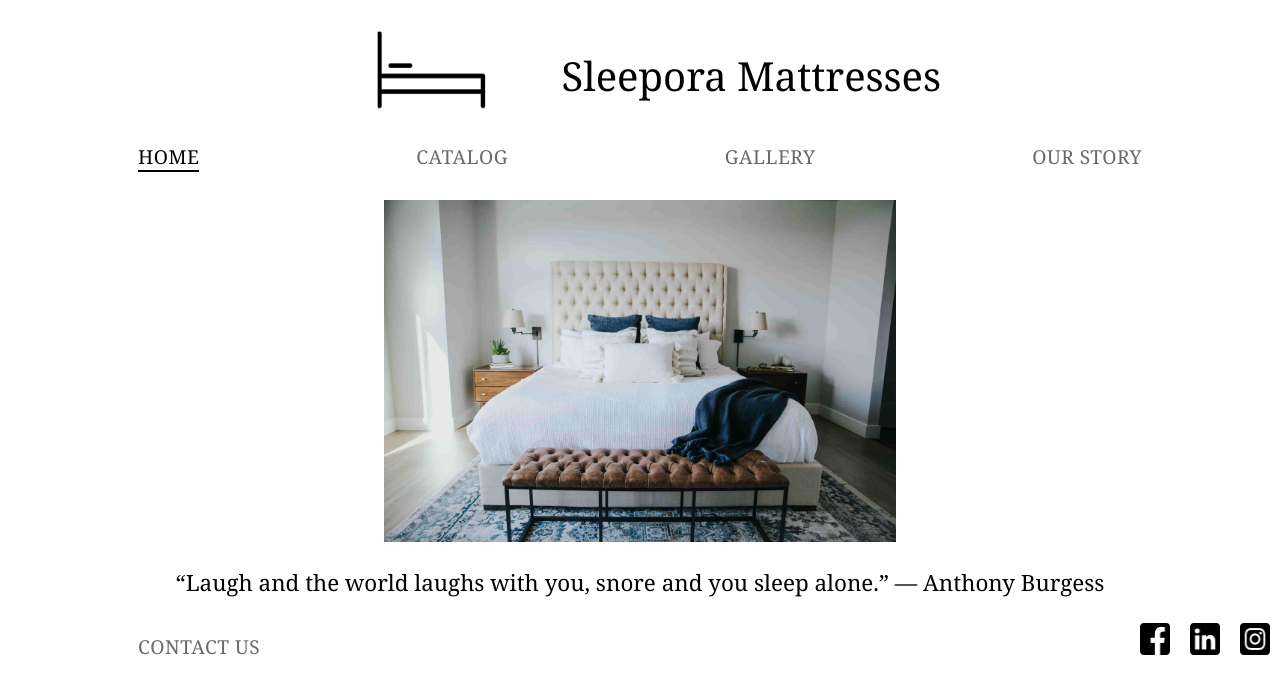
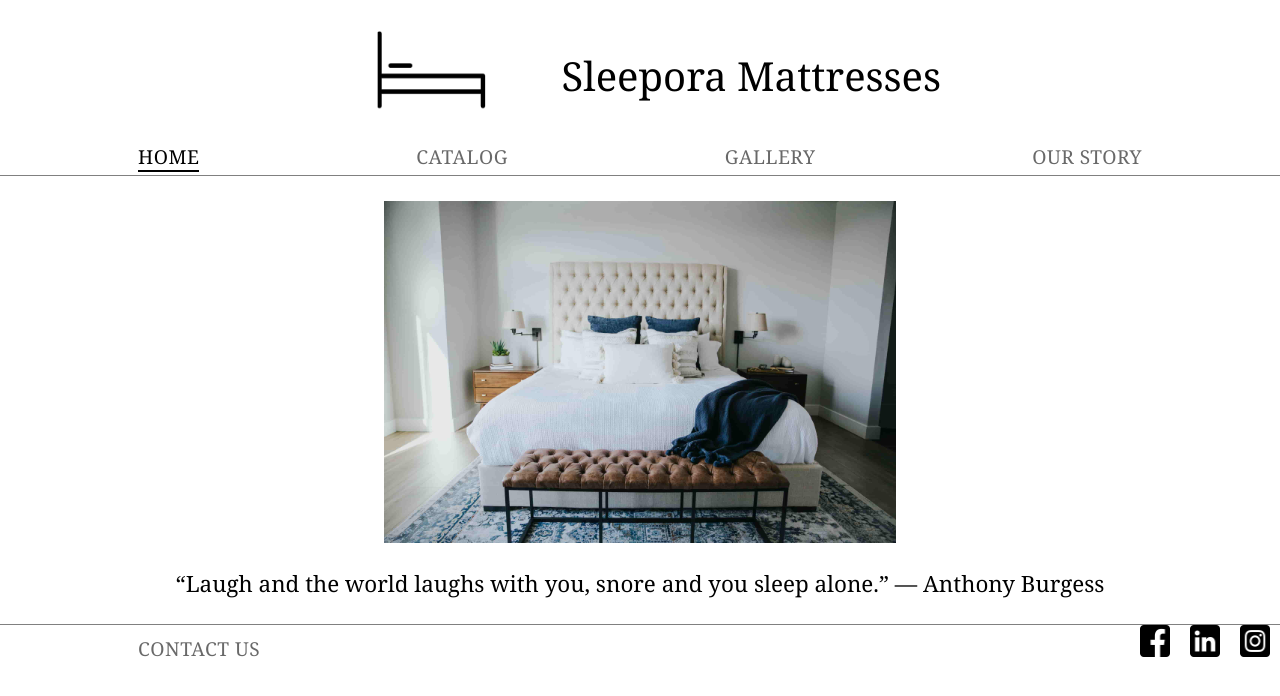
Before and after one commit to NorthUniverse/sleepora-react, a React (Create React App) app: page / in a window 1280 px wide. Shown: the top 696 px of the page. Built offline with nearby package versions, Linux system fonts and the light colour scheme.

Commit message:
border added

```diff
--- a/src/assets/components/body/Home.js
+++ b/src/assets/components/body/Home.js
@@ -5,6 +5,7 @@ import '../../styles/minCss/home.css';
 function homepage() {
     return (
         <React.Fragment>
+            <div className="content-wrapper">
                 <div className="body-home-background-image">
                     <img src={ homeImage } alt="mattress picture"/>
                 </div>
@@ -14,6 +15,7 @@ function homepage() {
                 <div className="body-home-text">
                     “Laugh and the world laughs with you, snore and you sleep alone.” ― Anthony Burgess
                 </div>
+            </div>
         </React.Fragment>
     );
 }
```
Lines whose indentation alone changed are shown as unchanged.
